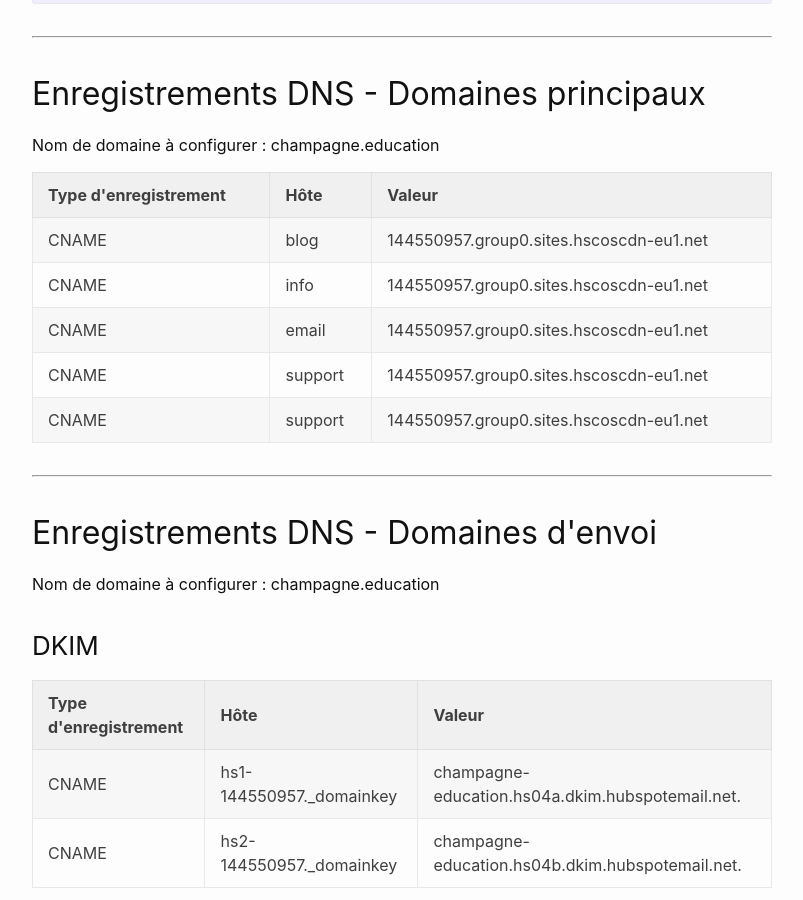
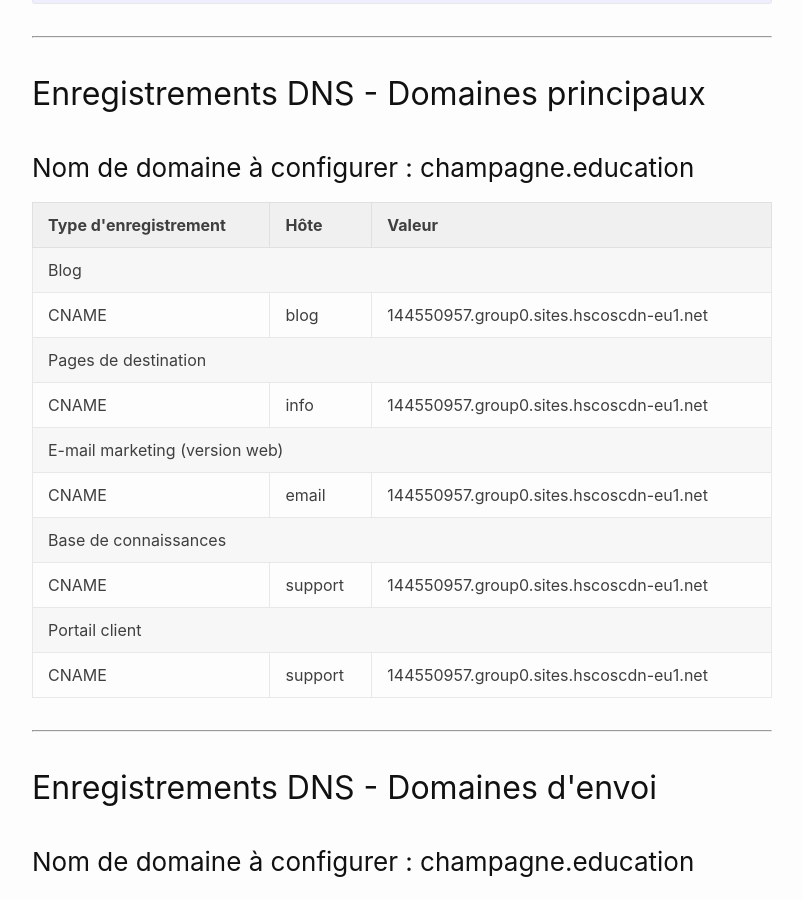
Before and after one commit to Okedito/web-sandbox, a Jekyll site: the page built from clients/civc/index.markdown, in a window 1280 px wide and 900 px high, scrolled down 895 px. Shown: the whole window, without its empty margins (238-1041 px from the left). Built offline with Jekyll 4.4.1, drawn with Linux system fonts in a browser that asks for light colours.

Commit message:
New client + updates

```diff
--- a/_includes/section-domains-main.html
+++ b/_includes/section-domains-main.html
@@ -1,6 +1,6 @@
 <h2>Enregistrements DNS - Domaines principaux</h2>
 
-<p>Nom de domaine à configurer : {{ page.brand_domain }}</p>
+<h3>Nom de domaine à configurer : {{ page.brand_domain }}</h3>
 
 <table>
     <tr>
@@ -11,6 +11,9 @@
 
     {% for record in page.main_domains %}
     <tr>
+        <td colspan="3">{{ record.name }}</td>
+    </tr>
+    <tr>
         <td>{{ record.type }}</td>
         <td>{{ record.host }}</td>
         <td>{{ record.value }}</td>
--- a/_includes/section-domains-sending.html
+++ b/_includes/section-domains-sending.html
@@ -1,9 +1,9 @@
 <h2>Enregistrements DNS - Domaines d'envoi</h2>
 
 {% for dkim in page.sending_domains %}
-<p>Nom de domaine à configurer : {{ dkim.name }}</p>
+<h3>Nom de domaine à configurer : {{ dkim.name }}</h3>
 
-<h3>DKIM</h3>
+<h4>DKIM</h4>
 <table>
     <tr>
         <th>Type d'enregistrement</th>
@@ -22,7 +22,7 @@
     </tr>
 </table>
 
-<h3>SPF</h3>
+<h4>SPF</h4>
 <p>Valeur à <strong>ajouter</strong> aux configurations existantes.</p>
 <table>
     <tr>
@@ -36,7 +36,7 @@
         <td>{{ dkim.spf_value }}</td>
     </tr>
 </table>
-<h3>DMARC</h3>
+<h4>DMARC</h4>
 <p>Policy minimale requise pour cet enregistrement.</p>
 <table>
     <tr>
--- /dev/null
+++ b/clients/implid/index.markdown
@@ -0,0 +1,72 @@
+---
+# To modify the layout, see https://jekyllrb.com/docs/themes/#overriding-theme-defaults
+title: Implid
+layout: page
+logo: yes
+hs_region: eu1
+#hs_portalId: 145537483
+brand_domain: implid.com
+main_domains:
+- name: Base de connaissances / Portail Client / Pages de destination / E-mail de vente et de service client
+  type: CNAME
+  host: supportclients
+  value: 145537483.group0.sites.hscoscdn-eu1.net
+#- name: Pages de destination
+#  type: CNAME
+#  host: À confirmer
+#  value: À confirmer
+#- name: E-mail marketing (version web)
+#  type: CNAME
+#  host: À confirmer
+#  value: À confirmer
+sending_domains:
+- domain:
+  name: implid.com
+  dkim_main_type: CNAME
+  dkim_main_host: hs1-145537483._domainkey
+  dkim_main_value: implid-com.hs12a.dkim.hubspotemail.net.
+  dkim_secondary_type: CNAME
+  dkim_secondary_host: hs2-145537483._domainkey
+  dkim_secondary_value: implid-com.hs12b.dkim.hubspotemail.net.
+  spf_type: TXT
+  spf_host: "@"
+  spf_value: include:145537483.spf01.hubspotemail.net
+  dmarc_type: TXT
+  dmarc_host: _dmarc
+  dmarc_value: v=DMARC1; p=none;
+#ctas:
+#- name:
+#  occurence: first
+#  script:
+#forms:
+#- name:
+#  id:
+#  onFormReady:
+#  onFormSubmit:
+#  onFormSubmitted:
+---
+
+{%- include section-introduction.html -%}
+
+{% if page.hs_portalId %}
+    {%- include section-tracking-code.html -%}
+{% endif %}
+
+{% if page.main_domains %}
+    {%- include section-domains-main.html -%}
+{% endif %}
+
+
+{% if page.sending_domains %}
+    {%- include section-domains-sending.html -%}
+{% endif %}
+
+{% comment %}
+{% if page.ctas %}
+    {%- include section-ctas.html -%}
+{% endif %}
+{% endcomment %}
+
+{% if page.forms %}
+    {%- include section-forms-v2.html -%}
+{% endif %}
```
Also changed, not shown: clients/implid/logo.png (added).
